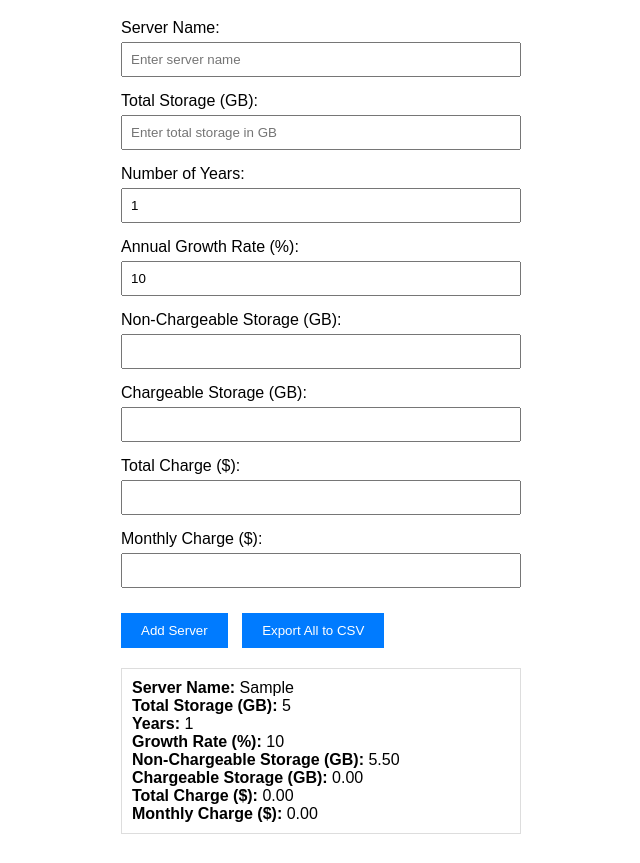
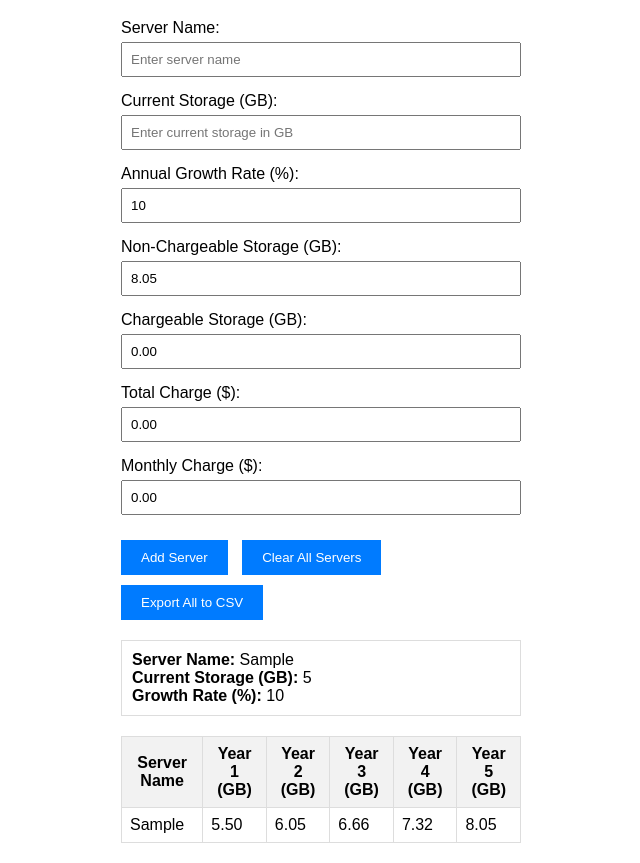
Before and after one commit to JDS300/backup-sizing-calculator, a plain HTML site: page index.html in a window 1280 px wide. Both pictures are taken after typing "Sample", "5" into the empty fields and a click on the button "Add Server". Shown: the part 61-924 px from the top of the page, without its empty margins (319-959 px from the left). Drawn offline with Linux system fonts and the light colour scheme.

Commit message:
Updated calculator to improv functionality.

```diff
--- a/index.html
+++ b/index.html
@@ -46,6 +46,18 @@
             border: 1px solid #ddd;
             margin-bottom: 10px;
         }
+        table {
+            width: 100%;
+            border-collapse: collapse;
+            margin-top: 20px;
+        }
+        th, td {
+            border: 1px solid #ddd;
+            padding: 8px;
+        }
+        th {
+            background-color: #f2f2f2;
+        }
     </style>
 </head>
 <body>
@@ -56,12 +68,8 @@
             <input type="text" id="serverName" placeholder="Enter server name">
         </div>
         <div class="input-group">
-            <label for="totalStorage">Total Storage (GB):</label>
-            <input type="number" id="totalStorage" placeholder="Enter total storage in GB">
-        </div>
-        <div class="input-group">
-            <label for="years">Number of Years:</label>
-            <input type="number" id="years" placeholder="Enter number of years" value="1">
+            <label for="currentStorage">Current Storage (GB):</label>
+            <input type="number" id="currentStorage" placeholder="Enter current storage in GB">
         </div>
         <div class="input-group">
             <label for="growthRate">Annual Growth Rate (%):</label>
@@ -84,39 +92,59 @@
             <input type="number" id="monthlyCharge" readonly>
         </div>
         <button id="addServerBtn">Add Server</button>
+        <button id="clearBtn">Clear All Servers</button>
         <button id="exportAllBtn">Export All to CSV</button>
         <div class="servers-list" id="serversList"></div>
+        <table id="growthTable">
+            <thead>
+                <tr>
+                    <th>Server Name</th>
+                    <th>Year 1 (GB)</th>
+                    <th>Year 2 (GB)</th>
+                    <th>Year 3 (GB)</th>
+                    <th>Year 4 (GB)</th>
+                    <th>Year 5 (GB)</th>
+                </tr>
+            </thead>
+            <tbody>
+            </tbody>
+        </table>
     </div>
 
     <script>
-        const totalStorageInput = document.getElementById('totalStorage');
-        const yearsInput = document.getElementById('years');
+        const currentStorageInput = document.getElementById('currentStorage');
         const growthRateInput = document.getElementById('growthRate');
         const nonChargeableStorageInput = document.getElementById('nonChargeableStorage');
         const chargeableStorageInput = document.getElementById('chargeableStorage');
         const totalChargeInput = document.getElementById('totalCharge');
         const monthlyChargeInput = document.getElementById('monthlyCharge');
         const addServerBtn = document.getElementById('addServerBtn');
+        const clearBtn = document.getElementById('clearBtn');
         const exportAllBtn = document.getElementById('exportAllBtn');
         const serversList = document.getElementById('serversList');
+        const growthTableBody = document.getElementById('growthTable').querySelector('tbody');
 
         let servers = [];
 
         const calculateCharges = () => {
-            const totalStorage = parseFloat(totalStorageInput.value);
-            const years = parseInt(yearsInput.value);
-            const growthRate = parseFloat(growthRateInput.value) / 100;
-            let futureStorage = totalStorage;
+            let totalStorage = 0;
+            let totalStorageWithGrowth = 0;
 
-            // Calculate future storage with annual growth rate
-            for (let i = 0; i < years; i++) {
-                futureStorage *= 1 + growthRate;
-            }
+            servers.forEach(server => {
+                let serverStorage = parseFloat(server.currentStorage);
+                for (let i = 0; i < 5; i++) {
+                    serverStorage *= 1 + parseFloat(server.growthRate) / 100;
+                    if (i + 1 === 5) {
+                        totalStorageWithGrowth += serverStorage;
+                    }
+                }
+                totalStorage += parseFloat(server.currentStorage);
+            });
 
-            const nonChargeableStorage = futureStorage <= 3000 ? futureStorage : 3000;
-            const chargeableStorage = futureStorage > 3000 ? futureStorage - 3000 : 0;
+            const nonChargeableStorage = totalStorageWithGrowth <= 3000 ? totalStorageWithGrowth : 3000;
+            const chargeableStorage = totalStorageWithGrowth > 3000 ? totalStorageWithGrowth - 3000 : 0;
             const totalCharge = chargeableStorage * 0.05;
-            const monthlyCharge = totalCharge / (years * 12);
+            const monthlyCharge = totalCharge / (5 * 12);
 
             nonChargeableStorageInput.value = nonChargeableStorage.toFixed(2);
             chargeableStorageInput.value = chargeableStorage.toFixed(2);
@@ -126,64 +154,65 @@
 
         const addServer = () => {
             const serverName = document.getElementById('serverName').value;
-            const totalStorage = totalStorageInput.value;
-            const years = yearsInput.value;
+            const currentStorage = currentStorageInput.value;
             const growthRate = growthRateInput.value;
-            const nonChargeableStorage = nonChargeableStorageInput.value;
-            const chargeableStorage = chargeableStorageInput.value;
-            const totalCharge = totalChargeInput.value;
-            const monthlyCharge = monthlyChargeInput.value;
 
             const serverData = {
                 serverName,
-                totalStorage,
-                years,
-                growthRate,
-                nonChargeableStorage,
-                chargeableStorage,
-                totalCharge,
-                monthlyCharge
+                currentStorage,
+                growthRate
             };
 
             servers.push(serverData);
             displayServers();
             clearInputs();
+            calculateCharges(); // Recalculate the charges after adding a server
+            displayGrowthTable();
         };
 
         const displayServers = () => {
             serversList.innerHTML = '';
-            servers.forEach((server, index) => {
+            servers.forEach(server => {
                 const serverEntry = document.createElement('div');
                 serverEntry.classList.add('server-entry');
                 serverEntry.innerHTML = `
                     <strong>Server Name:</strong> ${server.serverName}<br>
-                    <strong>Total Storage (GB):</strong> ${server.totalStorage}<br>
-                    <strong>Years:</strong> ${server.years}<br>
-                    <strong>Growth Rate (%):</strong> ${server.growthRate}<br>
-                    <strong>Non-Chargeable Storage (GB):</strong> ${server.nonChargeableStorage}<br>
-                    <strong>Chargeable Storage (GB):</strong> ${server.chargeableStorage}<br>
-                    <strong>Total Charge ($):</strong> ${server.totalCharge}<br>
-                    <strong>Monthly Charge ($):</strong> ${server.monthlyCharge}
+                    <strong>Current Storage (GB):</strong> ${server.currentStorage}<br>
+                    <strong>Growth Rate (%):</strong> ${server.growthRate}
                 `;
                 serversList.appendChild(serverEntry);
             });
         };
 
+        const displayGrowthTable = () => {
+            growthTableBody.innerHTML = '';
+            servers.forEach(server => {
+                let row = document.createElement('tr');
+                let serverStorage = parseFloat(server.currentStorage);
+                row.innerHTML = `<td>${server.serverName}</td>`;
+                for (let i = 0; i < 5; i++) {
+                    serverStorage *= 1 + parseFloat(server.growthRate) / 100;
+                    row.innerHTML += `<td>${serverStorage.toFixed(2)}</td>`;
+                }
+                growthTableBody.appendChild(row);
+            });
+        };
+
         const clearInputs = () => {
             document.getElementById('serverName').value = '';
-            totalStorageInput.value = '';
-            yearsInput.value = '1';
+            currentStorageInput.value = '';
             growthRateInput.value = '10';
-            nonChargeableStorageInput.value = '';
-            chargeableStorageInput.value = '';
-            totalChargeInput.value = '';
-            monthlyChargeInput.value = '';
         };
 
         const exportAllToCSV = () => {
-            let csvContent = 'Server Name,Total Storage (GB),Years,Growth Rate (%),Non-Chargeable Storage (GB),Chargeable Storage (GB),Total Charge ($),Monthly Charge ($)\n';
+            let csvContent = 'Server Name,Current Storage (GB),Growth Rate (%),Year 1 (GB),Year 2 (GB),Year 3 (GB),Year 4 (GB),Year 5 (GB),Non-Chargeable Storage (GB),Chargeable Storage (GB),Total Charge ($),Monthly Charge ($)\n';
             servers.forEach(server => {
-                csvContent += `${server.serverName},${server.totalStorage},${server.years},${server.growthRate},${server.nonChargeableStorage},${server.chargeableStorage},${server.totalCharge},${server.monthlyCharge}\n`;
+                let year1 = (server.currentStorage * Math.pow(1 + server.growthRate / 100, 1)).toFixed(2);
+                let year2 = (server.currentStorage * Math.pow(1 + server.growthRate / 100, 2)).toFixed(2);
+                let year3 = (server.currentStorage * Math.pow(1 + server.growthRate / 100, 3)).toFixed(2);
+                let year4 = (server.currentStorage * Math.pow(1 + server.growthRate / 100, 4)).toFixed(2);
+                let year5 = (server.currentStorage * Math.pow(1 + server.growthRate / 100, 5)).toFixed(2);
+                csvContent += `${server.serverName},${server.currentStorage},${server.growthRate},${year1},${year2},${year3},${year4},${year5},${nonChargeableStorageInput.value},${chargeableStorageInput.value},${totalChargeInput.value},${monthlyChargeInput.value}\n`;
             });
 
             const blob = new Blob([csvContent], { type: 'text/csv;charset=utf-8;' });
@@ -195,12 +224,30 @@
             document.body.appendChild(link);
             link.click();
             document.body.removeChild(link);
+
+            // Clear stored server data
+            servers = [];
+            displayServers(); // Optional: Clear displayed server list
+            clearCharges(); // Clear the charge fields
+            displayGrowthTable(); // Clear the growth table
         };
 
-        totalStorageInput.addEventListener('input', calculateCharges);
-        yearsInput.addEventListener('input', calculateCharges);
-        growthRateInput.addEventListener('input', calculateCharges);
+        const clearAllServers = () => {
+            servers = [];
+            displayServers();
+            clearCharges();
+            displayGrowthTable();
+        };
+
+        const clearCharges = () => {
+            nonChargeableStorageInput.value = '';
+            chargeableStorageInput.value = '';
+            totalChargeInput.value = '';
+            monthlyChargeInput.value = '';
+        };
+
         addServerBtn.addEventListener('click', addServer);
+        clearBtn.addEventListener('click', clearAllServers);
         exportAllBtn.addEventListener('click', exportAllToCSV);
     </script>
 </body>
```
